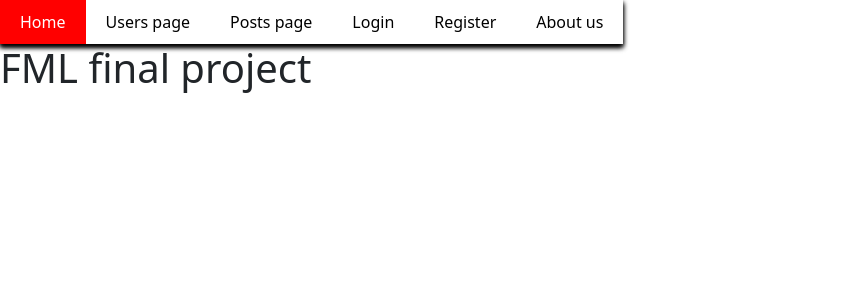
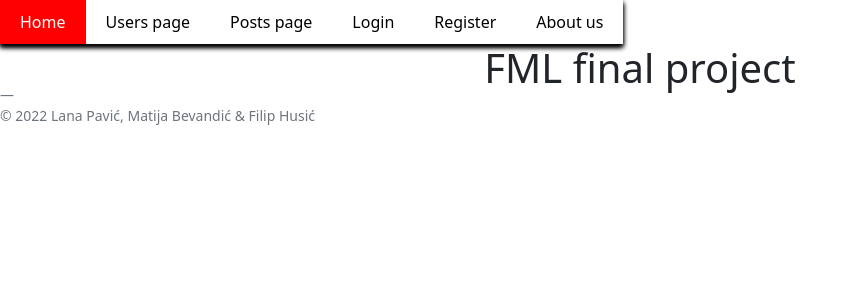
Before and after one commit to Filip-Husic/fml_final_project_vue, a Vue app: page / in a window 1280 px wide. Shown: the top 300 px of the page, without its empty margins (0-858 px from the left). Built offline with nearby package versions, Linux system fonts and the light colour scheme.

Commit message:
users adding ok

```diff
--- a/src/App.vue
+++ b/src/App.vue
@@ -3,7 +3,7 @@ import Posts from "./components/Posts.vue";
 import Users from "./components/Users.vue";
 import TopMenu from "./components/TopMenu.vue";
 import Homepage from "./components/Homepage.vue";
-import Register from "./components/Register.vue";
+import Footer from "./components/Footer.vue";
 
 export default {
   data() {
@@ -11,6 +11,7 @@ export default {
   },
   methods:{},
   components:{
+    Footer,
     Homepage,
     TopMenu,
     Users,
@@ -27,6 +28,9 @@ export default {
   <main>
     <router-view></router-view>
   </main>
+  <footer>
+    <Footer></Footer>
+  </footer>
 </template>
 
 <style scoped>
--- /dev/null
+++ b/src/components/Footer.vue
@@ -0,0 +1,15 @@
+<template>
+<div class="blockquote-footer">
+  <p>&copy; 2022 Lana Pavić, Matija Bevandić & Filip Husić</p>
+</div>
+</template>
+
+<script>
+export default {
+  name: "Footer"
+}
+</script>
+
+<style scoped>
+
+</style>
--- a/src/components/Homepage.vue
+++ b/src/components/Homepage.vue
@@ -1,8 +1,5 @@
 <template>
 <h1>FML final project</h1>
-
-<!--  <p><a href="Users.vue">Go to users page</a></p>-->
-<!--  <p><a href="Posts.vue">Go to posts page</a></p>-->
 </template>
 
 <script>
@@ -12,5 +9,7 @@ export default {
 </script>
 
 <style scoped>
-
+h1{
+  text-align: center;
+}
 </style>
--- a/src/components/Register.vue
+++ b/src/components/Register.vue
@@ -3,7 +3,7 @@
   <form id="form" @submit.prevent="processForm" novalidate>
 
     <section id="inputField"><p>
-      <label for="First name">First name:
+      <label for="firstName">First name:
         <input type="text" id="firstName" v-model="user.firstName">
       </label>
     </p>
@@ -43,8 +43,6 @@
       <input type="submit" value="Register user">
     </p>
   </form>
-  <h2>Registered users</h2>
-  <UserTable :key="user.id"></UserTable>
 </template>
 
 <script>
@@ -57,9 +55,12 @@ export default {
   data() {
     return {
       user: {
+        firstName: "",
+        lastName:"",
         username: "",
         email: "",
-        password: ""
+        password: "",
+        isActive: ""
       },
       error: {
         username: "",
@@ -100,9 +101,6 @@ export default {
         console.log("Form submitted");
         console.log(this.user);
         this.addUser(this.user);
-        this.user.username = "";
-        this.user.email = "";
-        this.user.password = "";
       }else {
         console.log("It's error time!")
       }
@@ -118,6 +116,8 @@ export default {
           "Content-Type": "application/json"
         },
         body: JSON.stringify({
+          firstName: user.firstName,
+          lastName: user.lastName,
           username: user.username,
           email: user.email,
           password: user.password
@@ -134,7 +134,11 @@ export default {
           .then(answer => {
             console.log(answer);
             alert("User created with id = " + answer.id);
-            this.getUsers();
+            this.user.firstName ="";
+            this.user.lastName ="";
+            this.user.username = "";
+            this.user.email = "";
+            this.user.password = "";
 
           })
           .catch(error => console.log("An error has occurred: " + error));
```
